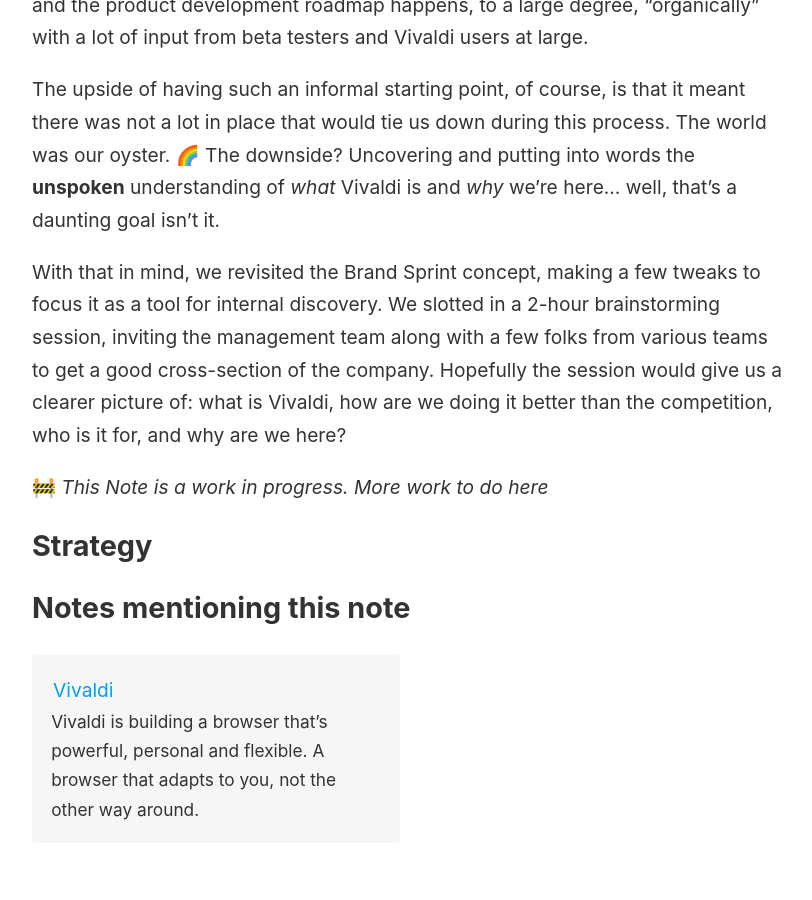
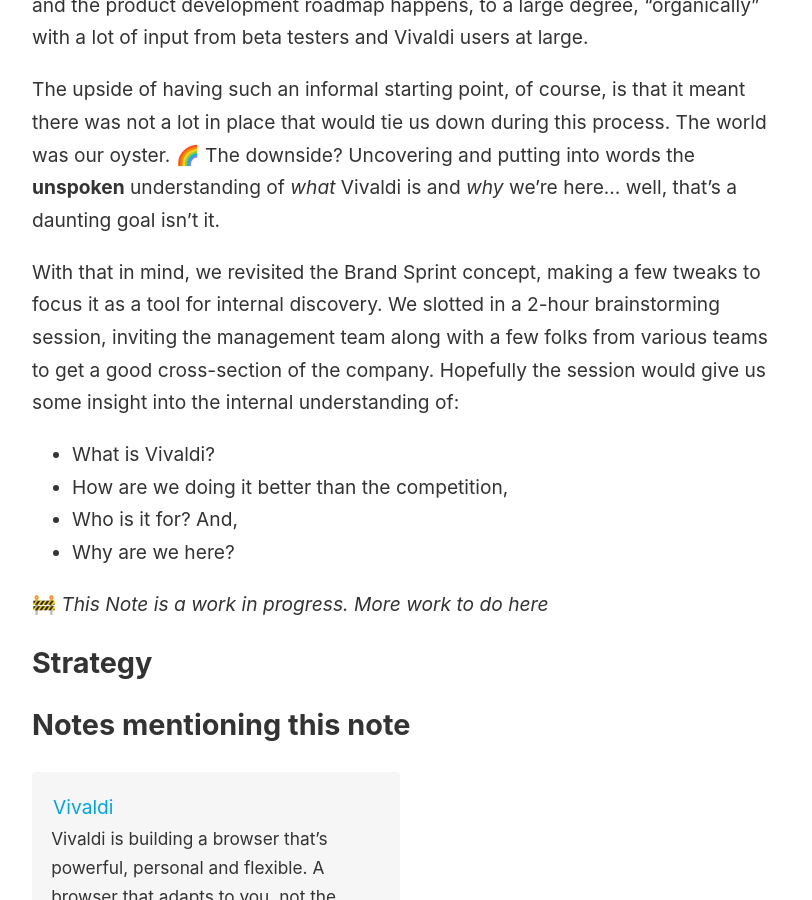
Before and after one commit to jonmccull/digital-garden, a Jekyll site: the page built from _notes/branding-a-browser.md, in a window 1280 px wide and 900 px high, scrolled down 3921 px. Shown: the whole window, without its empty margins (167-979 px from the left). Built offline with Jekyll 4.4.1, drawn with Linux system fonts in a browser that asks for light colours; some of the changed text lies outside the part shown.

Commit message:
Minor changes to Branding article
Signed-off-by: Jon McCullough <jonmccull@pm.me>

```diff
--- a/_notes/branding-a-browser.md
+++ b/_notes/branding-a-browser.md
@@ -22,7 +22,7 @@
 
 We're seeing signs of product market fit amongst Early Adopters. But what will push Vivaldi through to the next stage of growth? How can we expand beyond Early Adopters and get a wider audience more excited about (and connected to) a part of their day that’s become invisible? Will having a more refined brand position help us push through to the next stage of growth?
 
-Recently I took a deep dive to find out if refining the [[Vivaldi]] brand could give us some answers.
+Recently I took a deep dive to find out if refining the Vivaldi brand could give us some answers.
 
 # The Plan
 
@@ -56,7 +56,12 @@
 
 The upside of having such an informal starting point, of course, is that it meant there was not a lot in place that would tie us down during this process. The world was our oyster. 🌈 The downside? Uncovering and putting into words the __unspoken__ understanding of *what* Vivaldi is and *why* we're here... well, that's a daunting goal isn't it.
 
-With that in mind, we revisited the Brand Sprint concept, making a few tweaks to focus it as a tool for internal discovery. We slotted in a 2-hour brainstorming session, inviting the management team along with a few folks from various teams to get a good cross-section of the company. Hopefully the session would give us a clearer picture of: what is Vivaldi, how are we doing it better than the competition, who is it for, and why are we here?
+With that in mind, we revisited the Brand Sprint concept, making a few tweaks to focus it as a tool for internal discovery. We slotted in a 2-hour brainstorming session, inviting the management team along with a few folks from various teams to get a good cross-section of the company. Hopefully the session would give us some insight into the internal understanding of:
+
+- What is Vivaldi?
+- How are we doing it better than the competition,
+- Who is it for? And,
+- Why are we here?
 
 
 🚧 _This Note is a work in progress. More work to do here_
```
